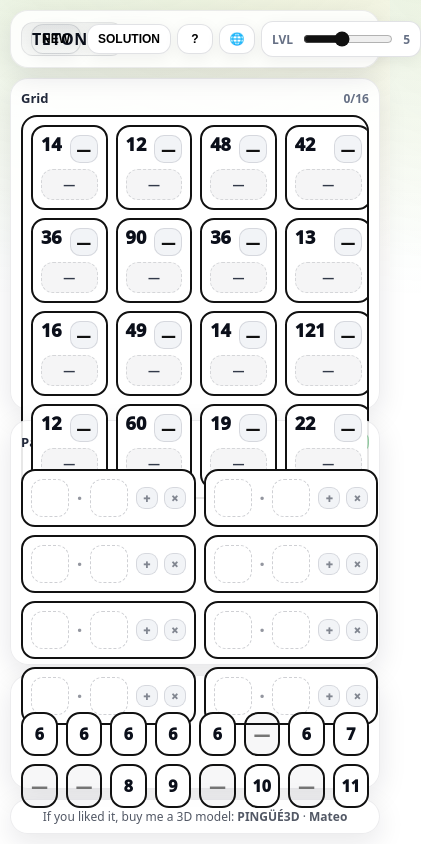
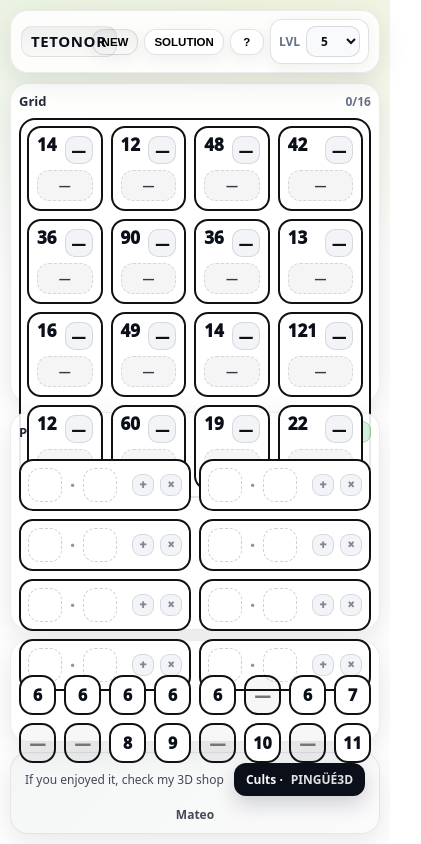
Before and after one commit to mateofoulkes-lab/tetonor, a plain HTML site: page index.html in a window 390 px wide. Shown: the whole page, 421 px wide, since content can reach past the window. Drawn offline with Linux system fonts and the light colour scheme.

Commit message:
Improve mobile drag and refresh UI

```diff
--- a/index.html
+++ b/index.html
@@ -59,8 +59,8 @@
       display:flex;
       align-items:center;
       justify-content:space-between;
-      gap:10px;
-      padding:10px 10px;
+      gap:8px;
+      padding:8px 10px;
       border-radius: var(--r-lg);
       background: rgba(255,255,255,.85);
       backdrop-filter: blur(10px);
@@ -76,10 +76,10 @@
     .logo{
       font-weight:900;
       letter-spacing:.6px;
-      font-size:16px;
+      font-size:15px;
       line-height:1;
-      padding:8px 10px;
-      border-radius: 12px;
+      padding:7px 9px;
+      border-radius: 11px;
       background: linear-gradient(180deg, rgba(15,23,42,.06), rgba(15,23,42,.02));
       border:1px solid rgba(15,23,42,.08);
       white-space:nowrap;
@@ -109,9 +109,9 @@
       border:1px solid rgba(15,23,42,.12);
       background: #fff;
       border-radius: 12px;
-      padding:7px 10px;
+      padding:6px 9px;
       font-weight:800;
-      font-size:12px;
+      font-size:11.5px;
       cursor:pointer;
       box-shadow: 0 4px 16px rgba(15,23,42,.06);
       display:flex;
@@ -128,16 +128,16 @@
       background: linear-gradient(180deg, rgba(52,168,83,.12), rgba(52,168,83,.05));
     }
     .btn.icon{
-      padding:7px 9px;
-      width:36px;
+      padding:6px 8px;
+      width:34px;
       justify-content:center;
     }
 
     .difficulty{
       display:flex;
       align-items:center;
-      gap:8px;
-      padding:7px 10px;
+      gap:6px;
+      padding:6px 8px;
       border-radius: 12px;
       border:1px solid rgba(15,23,42,.12);
       background:#fff;
@@ -148,9 +148,14 @@
       user-select:none;
       white-space:nowrap;
     }
-    .difficulty input[type="range"]{
-      width:90px;
-      accent-color:#111;
+    .difficulty select{
+      border:1px solid rgba(15,23,42,.14);
+      border-radius:10px;
+      padding:5px 8px 5px 10px;
+      font:inherit;
+      font-weight:900;
+      color:#0b0f1a;
+      background:#f8fafc;
     }
 
     .main{
@@ -167,7 +172,7 @@
       background: rgba(255,255,255,.9);
       border:1px solid rgba(15,23,42,.08);
       box-shadow: var(--shadow);
-      padding:10px;
+      padding:8px;
       min-height:0;
     }
     .panelHead{
@@ -192,7 +197,7 @@
       border:2px solid #111;
       border-radius: 16px;
       background:#fff;
-      padding:8px;
+      padding:6px;
       min-height:0;
       overflow:hidden; /* default: sin scroll */
     }
@@ -211,13 +216,14 @@
       border-radius: 14px;
       background:#fff;
       padding:8px 8px;
-      min-height:74px;
+      min-height:68px;
       display:flex;
       flex-direction:column;
       justify-content:space-between;
       gap:6px;
       position:relative;
       user-select:none;
+      touch-action:none;
     }
 
     .cellTop{
@@ -228,7 +234,7 @@
     }
     .target{
       font-weight:1000;
-      font-size:18px;
+      font-size:17px;
       line-height:1;
     }
 
@@ -302,14 +308,15 @@
       border:2px solid #111;
       border-radius: 14px;
       background:#fff;
-      padding:8px;
+      padding:7px;
       display:flex;
       align-items:center;
       justify-content:space-between;
       gap:8px;
       user-select:none;
       position:relative;
-      min-height:58px;
+      min-height:52px;
+      touch-action:none;
     }
     .pairSlots{
       display:flex;
@@ -319,7 +326,7 @@
       min-width:0;
     }
     .pairSlot{
-      width:38px; height:38px;
+      width:34px; height:34px;
       border-radius: 12px;
       background: #fff;
       border:1px dashed rgba(15,23,42,.20);
@@ -329,6 +336,7 @@
       color:#111;
       overflow:hidden;
       position:relative;
+      touch-action:none;
     }
     .pairSlot.filled{
       border-style:solid;
@@ -383,12 +391,13 @@
       border:2px solid #111;
       border-radius: 14px;
       background:#fff;
-      min-height:44px;
+      min-height:40px;
       display:grid;
       place-items:center;
       font-weight:1000;
       user-select:none;
       position:relative;
+      touch-action:none;
     }
     .numTok.used{
       opacity:.38;
@@ -494,15 +503,33 @@
     }
 
     .footer{
-      padding:8px 10px;
+      padding:10px 12px;
       border-radius: var(--r-lg);
-      background: rgba(255,255,255,.85);
+      background: linear-gradient(135deg, rgba(15,23,42,.04), rgba(15,23,42,.02));
       border:1px solid rgba(15,23,42,.08);
       box-shadow: var(--shadow);
       font-size:12px;
-      color: rgba(15,23,42,.72);
+      color: rgba(15,23,42,.78);
       text-align:center;
-    }
+      display:flex;
+      align-items:center;
+      justify-content:center;
+      gap:10px;
+      flex-wrap:wrap;
+    }
+    .footer .pill{
+      display:inline-flex;
+      align-items:center;
+      gap:8px;
+      padding:8px 12px;
+      border-radius:12px;
+      background:#0b0f1a;
+      color:#f8fafc;
+      text-decoration:none;
+      box-shadow: 0 8px 20px rgba(15,23,42,.18);
+      font-weight:900;
+    }
+    .footer .pill span{ opacity:.9; font-weight:700; }
 
     /* Confetti canvas */
     #confetti{
@@ -531,12 +558,10 @@
         <button class="btn primary" id="btnNew">NUEVO</button>
         <button class="btn" id="btnReveal">SOLUCIÓN</button>
         <button class="btn icon" id="btnHelp" title="Help">?</button>
-        <button class="btn icon" id="btnLang" title="Language">🌐</button>
 
         <div class="difficulty" title="Dificultad">
-          <span id="diffLabel">DIF</span>
-          <input id="diffRange" type="range" min="0" max="12" step="1" value="5">
-          <span id="diffVal">5</span>
+          <label for="diffSelect" id="diffLabel">DIF</label>
+          <select id="diffSelect" aria-label="Difficulty"></select>
         </div>
       </div>
     </div>
@@ -577,9 +602,7 @@
       </div>
     </div>
 
-    <div class="footer" id="footer">
-      Si te gustó comprame un modelito 3d: <b>PINGÜÉ3D</b> · <b>Mateo</b>
-    </div>
+    <div class="footer" id="footer"></div>
   </div>
 
   <div class="ghost" id="ghost"></div>
@@ -642,7 +665,7 @@
         toastStripOrder:"La pool debe estar ordenada (ascendente).",
         toastMissing:"Falta completar cosas.",
         toastWin:"¡Perfecto!",
-        footer:`Si te gustó comprame un modelito 3d: <a href="https://cults3d.com/es/usuarios/PINGUE3D/modelos-3d"> <b>PINGUE3D</b> </a> · <b>Mateo</b>`
+        footer:`<span>Si te gustó, visitá mi tienda 3D</span><a class="pill" href="https://cults3d.com/es/usuarios/PINGUE3D/modelos-3d" target="_blank" rel="noreferrer noopener">Cults · <span>PINGÜÉ3D</span></a><span><b>Mateo</b></span>`
       },
       en: {
         new:"NEW",
@@ -680,7 +703,7 @@
         toastStripOrder:"The pool must be ascending.",
         toastMissing:"Something is missing.",
         toastWin:"Perfect!",
-        footer:`If you liked it, buy me a 3D model: <b>PINGÜÉ3D</b> · <b>Mateo</b>`
+        footer:`<span>If you enjoyed it, check my 3D shop</span><a class="pill" href="https://cults3d.com/en/users/PINGUE3D/3d-models" target="_blank" rel="noreferrer noopener">Cults · <span>PINGÜÉ3D</span></a><span><b>Mateo</b></span>`
       }
     };
 
@@ -705,10 +728,8 @@
     const btnNew = document.getElementById("btnNew");
     const btnReveal = document.getElementById("btnReveal");
     const btnHelp = document.getElementById("btnHelp");
-    const btnLang = document.getElementById("btnLang");
-
-    const diffRange = document.getElementById("diffRange");
-    const diffVal = document.getElementById("diffVal");
+
+    const diffSelect = document.getElementById("diffSelect");
     const diffLabel = document.getElementById("diffLabel");
 
     const back = document.getElementById("back");
@@ -734,6 +755,13 @@
       solution: { fullStrip:[], solPairs:[], cells:[] }
     };
 
+    for(let i=0;i<=12;i++){
+      const opt = document.createElement("option");
+      opt.value = String(i);
+      opt.textContent = String(i);
+      diffSelect.appendChild(opt);
+    }
+
     function randInt(min,max){ return Math.floor(Math.random()*(max-min+1))+min; }
     function shuffle(arr){
       for(let i=arr.length-1;i>0;i--){
@@ -896,6 +924,7 @@
     }
 
     function applyTexts(){
+      document.documentElement.setAttribute("lang", LANG);
       btnNew.textContent = t("new");
       btnReveal.textContent = t("sol");
       btnHelp.title = t("help");
@@ -910,6 +939,7 @@
 
       diffLabel.textContent = t("diff");
       document.querySelector(".difficulty").title = t("diffTip");
+      diffSelect.value = String(S.difficulty);
 
       footer.innerHTML = I18N[LANG].footer;
       numsHint.textContent = t("numsHint", S.difficulty);
@@ -1226,18 +1256,12 @@
     back.addEventListener("click", (e)=>{ if(e.target===back) closeModal(); });
     document.addEventListener("keydown",(e)=>{ if(e.key==="Escape") closeModal(); });
 
-    btnLang.addEventListener("click", ()=>{
-      LANG = (LANG==="es") ? "en" : "es";
-      renderAll();
-    });
-
     // Dificultad “al revés”: 0 = 0 huecos (más fácil)
-    diffRange.addEventListener("input", ()=>{
-      S.difficulty = parseInt(diffRange.value,10);
-      diffVal.textContent = String(S.difficulty);
+    diffSelect.addEventListener("input", ()=>{
+      S.difficulty = parseInt(diffSelect.value,10);
       numsHint.textContent = t("numsHint", S.difficulty);
     });
-    diffRange.addEventListener("change", ()=>{
+    diffSelect.addEventListener("change", ()=>{
       // al cambiar dificultad, generamos puzzle nuevo
       newGame();
     });
@@ -1268,6 +1292,10 @@
         const v = stripValueAt(stripIdx);
         if(v===null){ return; }
         if(stripTokenUsed(stripIdx)){ return; }
+
+        if(tok.setPointerCapture){
+          try{ tok.setPointerCapture(e.pointerId); }catch(err){}
+        }
 
         // Allow editing: if it's an input and user just taps, don't drag.
         // We'll only start drag if movement threshold is exceeded.
@@ -1297,9 +1325,10 @@
           }
         }
 
-        function onUp(ev){
-          window.removeEventListener("pointermove", onMove, {passive:false});
-          window.removeEventListener("pointerup", onUp);
+        function endDrag(ev){
+          window.removeEventListener("pointermove", onMove);
+          window.removeEventListener("pointerup", endDrag);
+          window.removeEventListener("pointercancel", endDrag);
           if(drag){
             const p = point(ev);
             performDrop(p.x, p.y);
@@ -1308,7 +1337,8 @@
         }
 
         window.addEventListener("pointermove", onMove, {passive:false});
-        window.addEventListener("pointerup", onUp);
+        window.addEventListener("pointerup", endDrag);
+        window.addEventListener("pointercancel", endDrag);
       });
 
       // Desktop HTML5 drag (fallback)
@@ -1342,6 +1372,10 @@
 
       card.addEventListener("pointerdown",(e)=>{
         if(!cardReady(cardId)) return;
+
+        if(card.setPointerCapture){
+          try{ card.setPointerCapture(e.pointerId); }catch(err){}
+        }
 
         const start = { ...point(e) };
         let moved = false;
@@ -1363,9 +1397,10 @@
             ev.preventDefault();
           }
         }
-        function onUp(ev){
-          window.removeEventListener("pointermove", onMove, {passive:false});
-          window.removeEventListener("pointerup", onUp);
+        function endDrag(ev){
+          window.removeEventListener("pointermove", onMove);
+          window.removeEventListener("pointerup", endDrag);
+          window.removeEventListener("pointercancel", endDrag);
           if(drag){
             const p = point(ev);
             performDrop(p.x, p.y);
@@ -1374,7 +1409,8 @@
         }
 
         window.addEventListener("pointermove", onMove, {passive:false});
-        window.addEventListener("pointerup", onUp);
+        window.addEventListener("pointerup", endDrag);
+        window.addEventListener("pointercancel", endDrag);
       });
 
       // HTML5 fallback
@@ -1619,7 +1655,6 @@
     // =========================================================
     // Boot
     // =========================================================
-    diffVal.textContent = String(S.difficulty);
     newGame();
   </script>
 </body>
```
